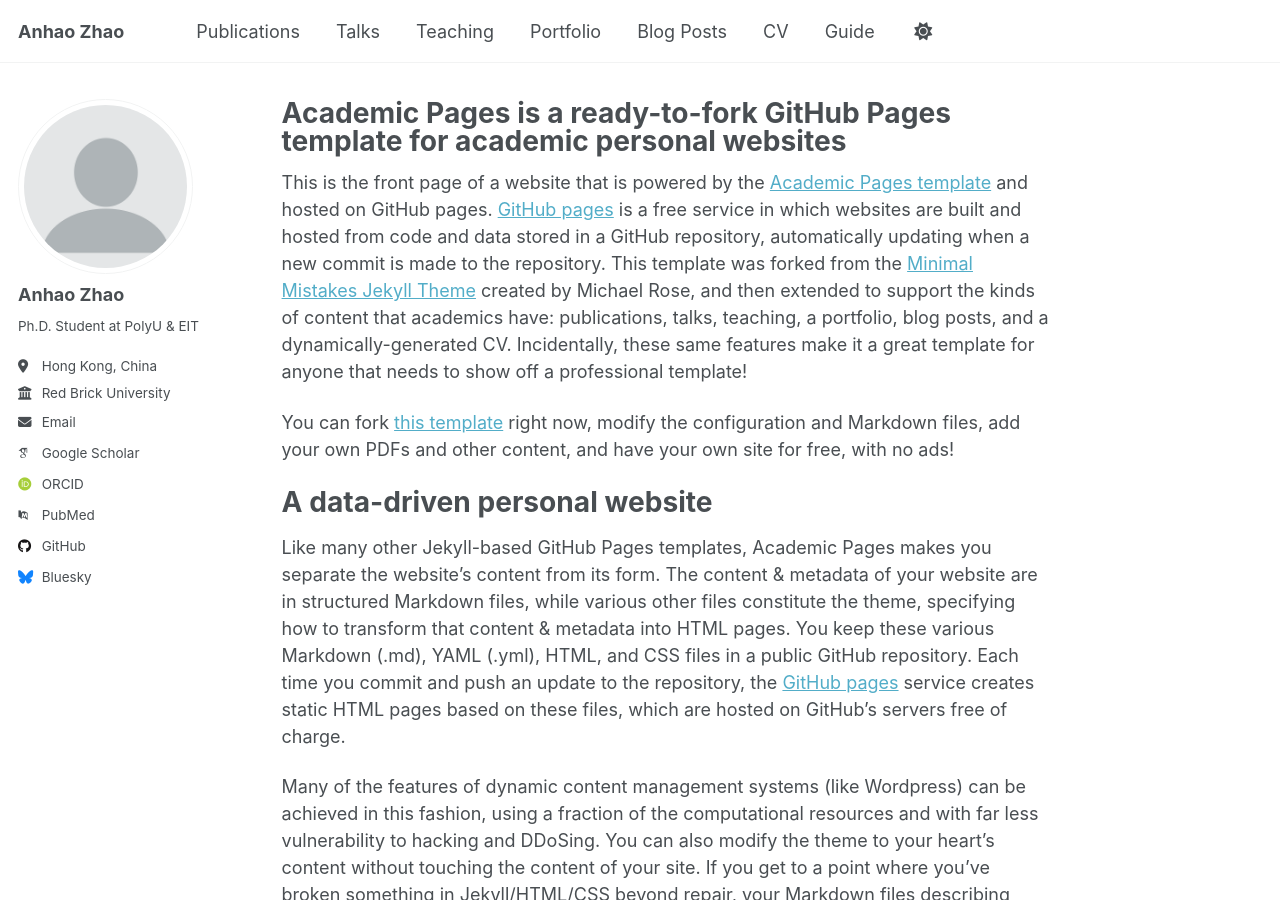
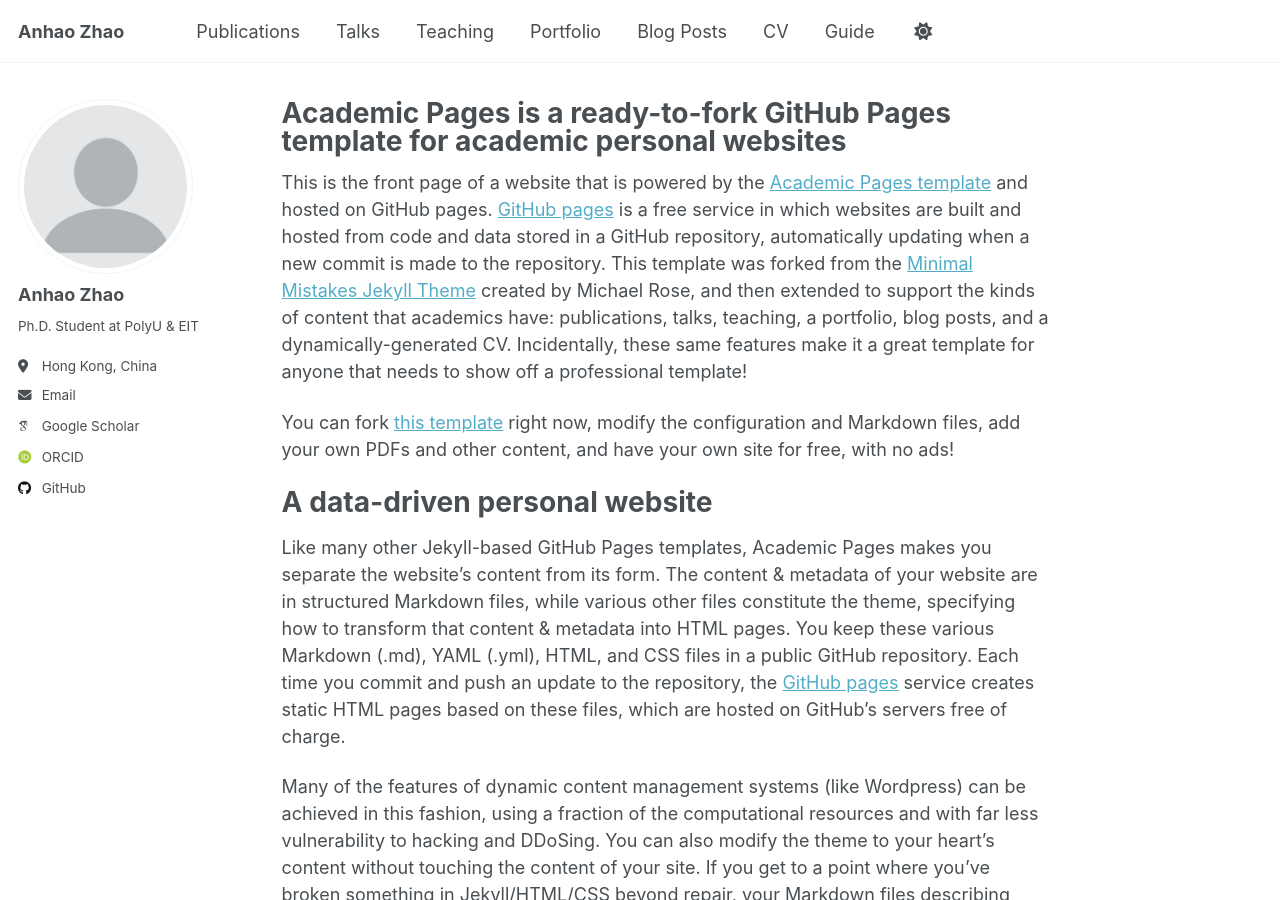
Before and after one commit to AnhaoZhao-LLMer/AnhaoZhao-LLMer.github.io, a Jekyll site: the page built from _pages/about.md, in a window 1280 px wide and 900 px high. Built offline with Jekyll 4.4.1, drawn with Linux system fonts in a browser that asks for light colours; some web fonts are replaced; a script that is not in the unit is left out.

Commit message:
Update _config.yml

```diff
--- a/_config.yml
+++ b/_config.yml
@@ -27,19 +27,19 @@ author:
   pronouns         : # example: "she/her"
   bio              : "Ph.D. Student at PolyU & EIT"
   location         : "Hong Kong, China"
-  employer         : "Red Brick University"
+  employer         :
   uri              : # URL
   email            : "anhao.zhao@connect.polyu.hk"
 
   # Academic websites
   academia         : # URL
   arxiv            : # URL - Update with the correct link to your profile
-  googlescholar    : "https://scholar.google.com/citations?user=PS_CX0AAAAAJ"
+  googlescholar    : "https://scholar.google.com/citations?user=19oxcOwAAAAJ&hl=zh-CN&oi=ao"
   inspire-hep      : # URL
   impactstory      : # URL
-  orcid            : "http://orcid.org/yourorcidurl"
+  orcid            : "https://orcid.org/0000-0002-1164-5045"
   semantic         : # URL
-  pubmed           : "https://www.ncbi.nlm.nih.gov/pubmed/?term=john+snow"
+  pubmed           :
   researchgate     : # URL
   scopus           : # URL
 
@@ -53,7 +53,7 @@ author:
 
   # Social media
   artstation       : # Username
-  bluesky          : "bsky.app" # Replace this with you Bluesky username
+  bluesky          : # Replace this with you Bluesky username
   facebook         : # Username
   flickr           : # Username
   foursquare       : # Username
```
